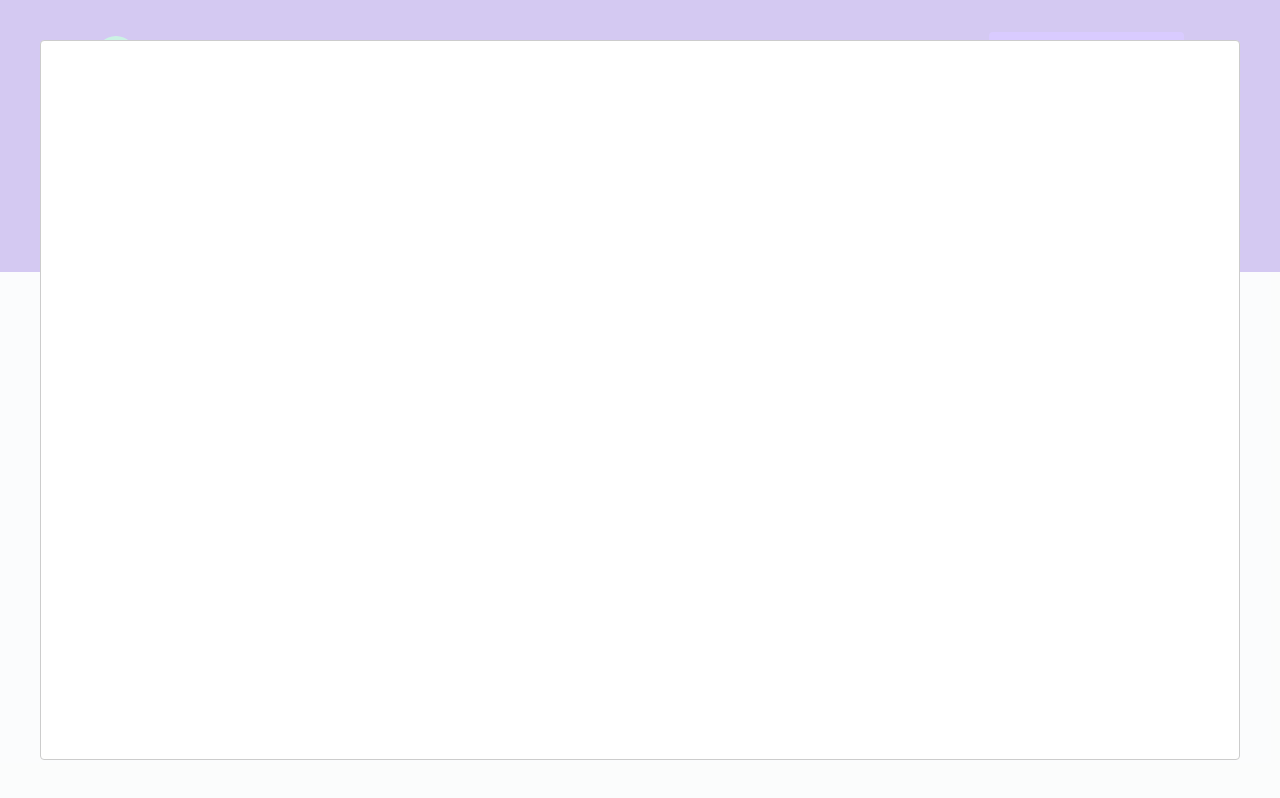
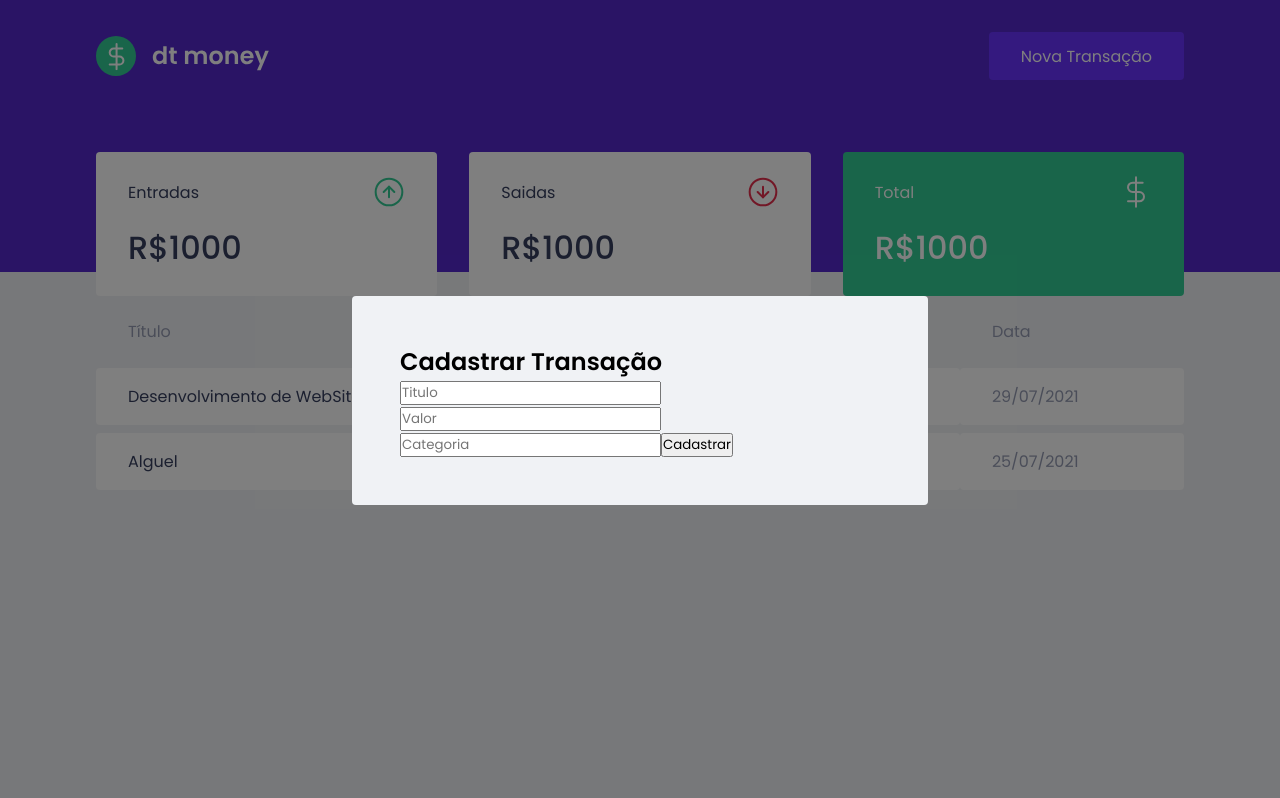
Before and after one commit to LFelpsDev/dt-money, a React (Create React App) app: page / in a window 1280 px wide. Both pictures are taken after a click on the button "Nova Transação". Built offline with nearby package versions, Linux system fonts and the light colour scheme; no server answers; what miragejs would draw is missing.

Commit message:
Create Estrutura Modal

```diff
--- a/src/components/NewTransactionModal/index.tsx
+++ b/src/components/NewTransactionModal/index.tsx
@@ -7,13 +7,35 @@ interface NewTransactionModalProps {
   onRequestClose: () => void;
 }
 
-export function NewTransactionModal({isOpen, onRequestClose,}: NewTransactionModalProps){
+export function NewTransactionModal({ isOpen, onRequestClose, }: NewTransactionModalProps) {
   return (
     <Modal
       isOpen={isOpen}
       onRequestClose={onRequestClose} // a função que teve ser executada quando o usario aperta esc, ou clicar fora do modal
+      overlayClassName="react-modal-overlay"
+      className="react-modal-content"
     >
       <Container>
+        <h2>Cadastrar Transação</h2>
+
+        <input
+          placeholder="Titulo"
+        />
+
+        <input
+          type="number"
+          placeholder="Valor"
+        />
+
+        <input
+          placeholder="Categoria"
+        />
+
+
+        <button type="submit">
+          Cadastrar
+        </button>
+
 
       </Container>
     </Modal>
--- a/src/components/NewTransactionModal/styles.ts
+++ b/src/components/NewTransactionModal/styles.ts
@@ -1,6 +1,6 @@
 import styled from 'styled-components';
 
 
-export const Container = styled.div`
+export const Container = styled.form`
 
 `;
--- a/src/styles/global.ts
+++ b/src/styles/global.ts
@@ -58,4 +58,27 @@ export const GlobalStyle = createGlobalStyle`
     cursor: not-allowed;
   }
 
+  .react-modal-overlay {
+    background-color: rgba(0,0,0, 0.5);
+    position: fixed;
+    top: 0;
+    bottom: 0;
+    left: 0;
+    right: 0;
+
+
+    display: flex;
+    justify-content:center;
+    align-items:center;
+  }
+
+  .react-modal-content {
+    width: 100%;
+    max-width: 576px;
+    background: var(--background);
+    padding: 3rem;
+    position: relative;
+    border-radius: 0.25rem;
+  }
+
 `;
```
Lines whose indentation alone changed are shown as unchanged.
